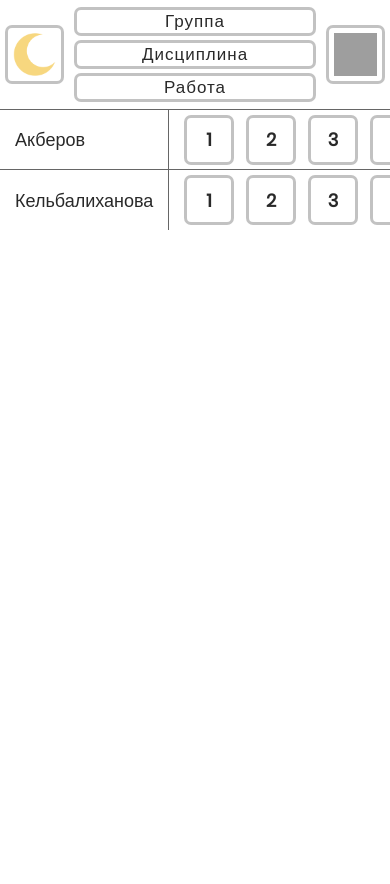
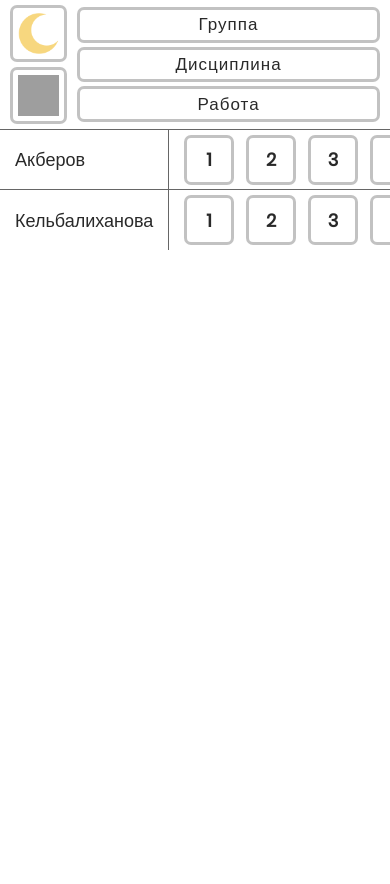
Before and after one commit to astafievK/CourseWork, a PHP site: page /pages/home/home.html in a window 390 px wide. Before the commit the page ends 230 px from the top, so only its background shows below. Run offline with PHP 8.4, Linux system fonts and the light colour scheme; grey boxes are pictures that could not be loaded.

Commit message:
media nav

```diff
--- a/pages/home/home.html
+++ b/pages/home/home.html
@@ -5,8 +5,6 @@
     <meta name="viewport"
           content="width=device-width, user-scalable=no, initial-scale=1.0, maximum-scale=1.0, minimum-scale=1.0">
     <meta http-equiv="X-UA-Compatible" content="ie=edge">
-    <meta http-equiv="cache-control" content="no-cache">
-    <meta http-equiv="expires" content="0">
     <link rel="stylesheet" href="style.css">
     <title>Главная</title>
 </head>
@@ -45,6 +43,43 @@
         <button class="exit" id="btnExit">
             <img src="../../assets/images/nav/desktop/exit.png" alt="">
         </button>
+    </nav>
+
+    <nav class="mobile">
+        <div class="buttons">
+            <button class="theme" id="btnSwitchThemeMobile">
+                <img id="themeImageMobile" src="../../assets/images/nav/desktop/theme-moon.png" alt="">
+            </button>
+            <button class="exit" id="btnExitMobile">
+                <img src="../../assets/images/nav/desktop/exit.png" alt="">
+            </button>
+        </div>
+        <div class="filters">
+            <div class="filter">
+                <select class="select-group">
+                    <option selected disabled>Группа</option>
+                    <option>ИСПП-01</option>
+                    <option>ИСПП-11</option>
+                    <option>ПКС-01</option>
+                </select>
+            </div>
+            <div class="filter">
+                <select class="select-discipline">
+                    <option selected disabled>Дисциплина</option>
+                    <option>МДК 01.01</option>
+                    <option>МДК 01.02</option>
+                    <option>МДК 01.03</option>
+                </select>
+            </div>
+            <div class="filter">
+                <select class="select-work">
+                    <option selected disabled>Работа</option>
+                    <option>Лабораторная работа 1</option>
+                    <option>Лабораторная работа 2</option>
+                    <option>Практическая работа 3</option>
+                </select>
+            </div>
+        </div>
     </nav>
 </header>
 <div class="table-wrapper">
--- a/pages/home/scripts/theme.js
+++ b/pages/home/scripts/theme.js
@@ -1,13 +1,31 @@
+const body = document.body;
+
 const btnSwitchTheme = document.getElementById("btnSwitchTheme");
-const body = document.body;
 const themeImage = document.getElementById("themeImage");
+
+const btnSwitchThemeMobile = document.getElementById("btnSwitchThemeMobile");
+const themeImageMobile = document.getElementById("themeImageMobile");
 
 btnSwitchTheme.addEventListener("click", function() {
     if (body.classList.contains("dark")) {
         body.classList.remove("dark");
+        themeImageMobile.src = "../../assets/images/nav/desktop/theme-moon.png";
         themeImage.src = "../../assets/images/nav/desktop/theme-moon.png";
     } else {
         body.classList.add("dark");
+        themeImageMobile.src = "../../assets/images/nav/desktop/theme-sun.png";
         themeImage.src = "../../assets/images/nav/desktop/theme-sun.png";
     }
 });
+
+btnSwitchThemeMobile.addEventListener("click", function() {
+    if (body.classList.contains("dark")) {
+        body.classList.remove("dark");
+        themeImageMobile.src = "../../assets/images/nav/desktop/theme-moon.png";
+        themeImage.src = "../../assets/images/nav/desktop/theme-moon.png";
+    } else {
+        body.classList.add("dark");
+        themeImageMobile.src = "../../assets/images/nav/desktop/theme-sun.png";
+        themeImage.src = "../../assets/images/nav/desktop/theme-sun.png";
+    }
+});
--- a/pages/home/style.css
+++ b/pages/home/style.css
@@ -33,7 +33,7 @@
       height: 90px;
       border-radius: 15px 15px 0 0;
       background: #ffffff;
-      padding: 15px 3%;
+      padding: 15px 10%;
       border-bottom: 1px solid #666666; }
       html body header nav {
         display: flex;
@@ -100,6 +100,8 @@
                 display: none; }
         html body header nav .exit {
           order: 3; }
+        html body header nav.mobile {
+          display: none; }
     html body .table-wrapper {
       width: 100%;
       height: calc(100% - 90px);
@@ -287,20 +289,31 @@
   html body {
     padding: 0; }
     html body header {
-      padding: 5px;
-      height: 110px;
+      padding: 5px 10px;
+      height: 130px;
       border-radius: 0; }
-      html body header nav .theme,
-      html body header nav .exit {
-        height: 60%; }
-      html body header nav .filters {
-        padding: 0 10px;
-        flex-direction: column; }
-        html body header nav .filters .filter {
-          width: 100%; }
-          html body header nav .filters .filter select {
-            font-size: 17px;
-            height: 90%; }
+      html body header nav.mobile {
+        display: flex;
+        justify-content: space-between; }
+        html body header nav.mobile .buttons {
+          height: 100%;
+          display: flex;
+          justify-content: space-between;
+          flex-direction: column; }
+          html body header nav.mobile .buttons .theme,
+          html body header nav.mobile .buttons .exit {
+            height: 48%; }
+        html body header nav.mobile .filters {
+          width: 90%;
+          padding: 0 0 0 10px;
+          flex-direction: column; }
+          html body header nav.mobile .filters .filter {
+            width: 100%; }
+            html body header nav.mobile .filters .filter select {
+              font-size: 17px;
+              height: 90%; }
+      html body header nav:not(.mobile) {
+        display: none; }
     html body .table-wrapper {
       border-radius: 0; }
       html body .table-wrapper table tbody tr {
--- a/pages/home/style.scss
+++ b/pages/home/style.scss
@@ -68,7 +68,7 @@
       height: $header-height;
       border-radius: 15px 15px 0 0;
       background: $theme-light-color-primary;
-      padding: 15px 3%;
+      padding: 15px 10%;
       border-bottom: 1px solid #666666;
 
       nav {
@@ -157,6 +157,10 @@
 
         .exit {
           order: 3;
+        }
+
+        &.mobile{
+          display: none;
         }
       }
     }
@@ -470,28 +474,44 @@
       padding: 0;
 
       header {
-        padding: 5px;
-        height: 110px;
+        padding: 5px 10px;
+        height: 130px;
         border-radius: 0;
 
-        nav{
+        nav {
+          &.mobile {
+            display: flex;
+            justify-content: space-between;
+
+            .buttons{
+              height: 100%;
+              display: flex;
+              justify-content: space-between;
+              flex-direction: column;
               .theme,
-          .exit{
-            height: 60%;
+              .exit {
+                height: 48%;
+              }
             }
 
-          .filters{
-            padding: 0 10px;
+            .filters {
+              width: 90%;
+              padding: 0 0 0 10px;
               flex-direction: column;
 
-            .filter{
+              .filter {
                 width: 100%;
 
-              select{
+                select {
                   font-size: 17px;
                   height: 90%;
                 }
               }
+            }
+          }
+
+          &:not(.mobile){
+            display: none;
           }
         }
       }
```
Also changed, not shown: 1 other file. Lines whose indentation alone changed are shown as unchanged.
